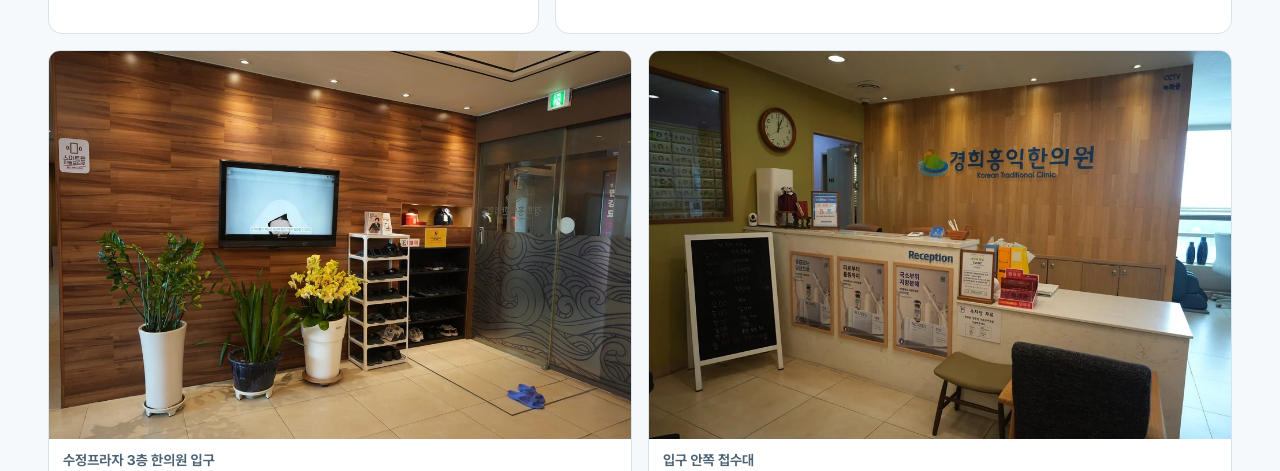
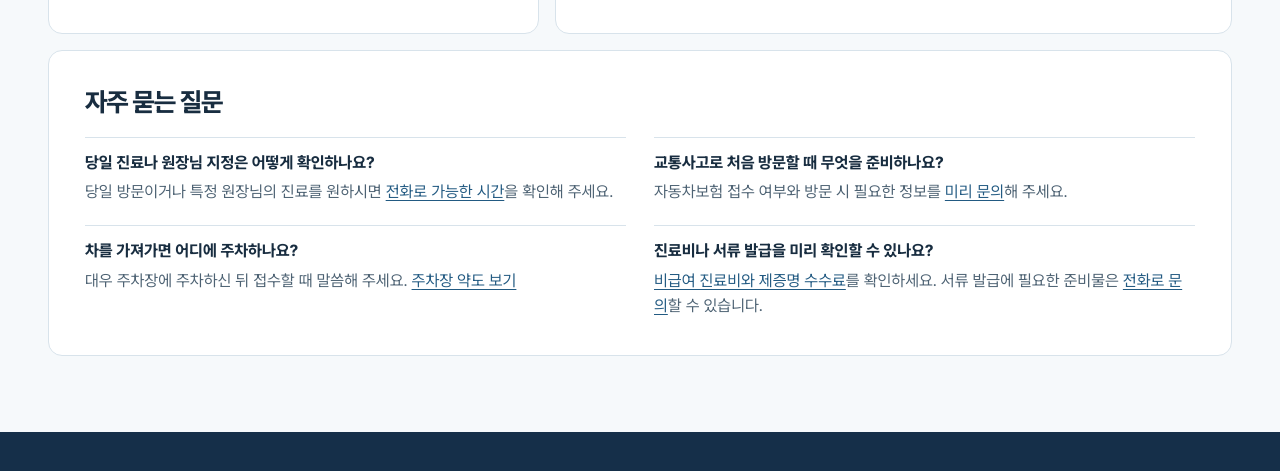
Before and after one commit to ssakarin/khhongik-website, a plain HTML site: page visit.html in a window 1280 px wide. Shown: the part 979-1450 px from the top of the page. Drawn offline with Linux system fonts and the light colour scheme.

Commit message:
Remove visit page photos

```diff
--- a/visit.html
+++ b/visit.html
@@ -77,16 +77,6 @@
           <a class="button button-map" href="https://map.naver.com/p/entry/place/13249544">네이버 지도 <span aria-hidden="true">↗</span></a>
         </article>
       </div>
-      <div class="visit-photos">
-        <figure class="page-photo">
-          <img src="assets/clinic-entrance.webp" width="1080" height="720" loading="lazy" alt="나무 벽 오른쪽에 한의원 이름이 표시된 유리 출입문">
-          <figcaption>수정프라자 3층 한의원 입구</figcaption>
-        </figure>
-        <figure class="page-photo">
-          <img src="assets/clinic-reception.webp" width="1008" height="672" loading="lazy" alt="경희홍익한의원 간판이 있는 나무 벽과 접수대">
-          <figcaption>입구 안쪽 접수대</figcaption>
-        </figure>
-      </div>
       <section class="visit-card visit-faq" id="faq" aria-labelledby="faq-title">
         <h2 id="faq-title">자주 묻는 질문</h2>
         <dl>
```
